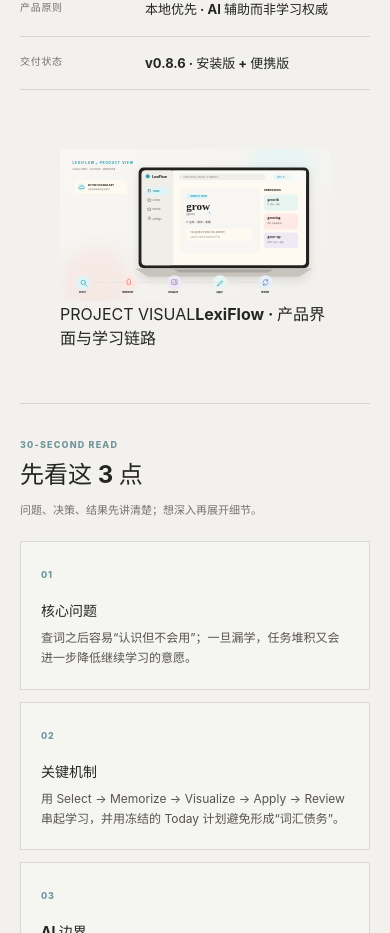
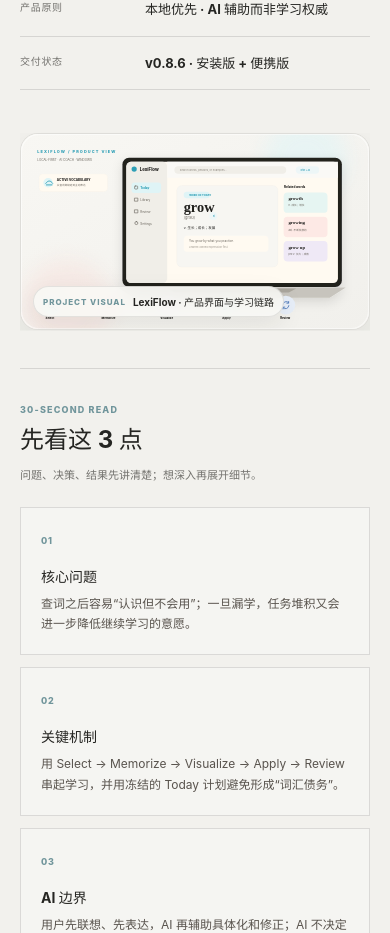
Before and after one commit to lineana-lyu/personal_website, a React (Vite) app: page / in a window 390 px wide. Shown: the part 4775-5708 px from the top of the page. Built offline with nearby package versions, Linux system fonts and the light colour scheme.

Commit message:
Blend project visuals into portfolio design system

```diff
--- a/src/styles.css
+++ b/src/styles.css
@@ -296,7 +296,58 @@ img, video { display: block; max-width: 100%; }
 .case-facts > div { display: grid; grid-template-columns: minmax(105px, .3fr) 1fr; gap: 20px; padding: 16px 0; border-bottom: 1px solid var(--line); }
 .case-facts dt { font-size: 10px; font-weight: 750; color: var(--muted); letter-spacing: .07em; }
 .case-facts dd { margin: 0; font-size: 13px; line-height: 1.55; font-weight: 650; }
-.case-visual-wrap { width: auto; min-width: 0; max-width: 100%; margin-left: 85px; overflow: hidden; }
+.case-visual-wrap { width: auto; min-width: 0; max-width: 100%; margin-left: 85px; overflow: visible; }
+.project-showcase {
+  position: relative;
+  margin: 0;
+  overflow: hidden;
+  border: 1px solid rgba(34, 33, 31, .12);
+  border-radius: 26px;
+  background: #f8f7f3;
+  box-shadow: 0 26px 60px rgba(44, 45, 42, .10), 0 1px 0 rgba(255,255,255,.9) inset;
+}
+.project-showcase::after {
+  content: "";
+  position: absolute;
+  inset: 0;
+  pointer-events: none;
+  border-radius: inherit;
+  box-shadow: inset 0 0 0 1px rgba(255,255,255,.55);
+}
+.project-showcase img {
+  width: 100%;
+  height: auto;
+  aspect-ratio: 16 / 9;
+  object-fit: cover;
+  background: #f8f7f3;
+}
+.project-showcase figcaption {
+  position: absolute;
+  left: 22px;
+  bottom: 18px;
+  z-index: 2;
+  display: inline-flex;
+  align-items: center;
+  gap: 10px;
+  padding: 8px 11px;
+  border: 1px solid rgba(34,33,31,.10);
+  border-radius: 999px;
+  background: rgba(250, 249, 246, .84);
+  backdrop-filter: blur(10px);
+  -webkit-backdrop-filter: blur(10px);
+  box-shadow: 0 8px 24px rgba(34,33,31,.08);
+}
+.project-showcase figcaption span {
+  color: var(--accent);
+  font-size: 8px;
+  font-weight: 850;
+  letter-spacing: .12em;
+}
+.project-showcase figcaption strong {
+  font-size: 10px;
+  font-weight: 750;
+  color: var(--ink);
+}
 .project-visual { width: 100%; min-width: 0; max-width: 100%; padding: clamp(24px, 3vw, 48px); overflow: hidden; background: #292826; color: #f8f2e8; border-top: 5px solid var(--accent); box-shadow: 0 28px 80px rgba(44, 37, 28, .14); }
 .visual-header { display: flex; justify-content: space-between; align-items: start; gap: 20px; padding-bottom: 27px; margin-bottom: 17px; border-bottom: 1px solid rgba(255, 255, 255, .17); }
 .visual-kicker { color: var(--accent); }
@@ -1163,3 +1214,23 @@ a.contact-link:hover > svg { transform: translate(9px, -2px); }
     display: none;
   }
 }
+
+@media (max-width: 768px) {
+  .project-showcase {
+    border-radius: 18px;
+  }
+  .project-showcase figcaption {
+    left: 12px;
+    right: 12px;
+    bottom: 12px;
+    width: fit-content;
+    max-width: calc(100% - 24px);
+    gap: 7px;
+    padding: 7px 9px;
+  }
+  .project-showcase figcaption strong {
+    overflow: hidden;
+    text-overflow: ellipsis;
+    white-space: nowrap;
+  }
+}
```
